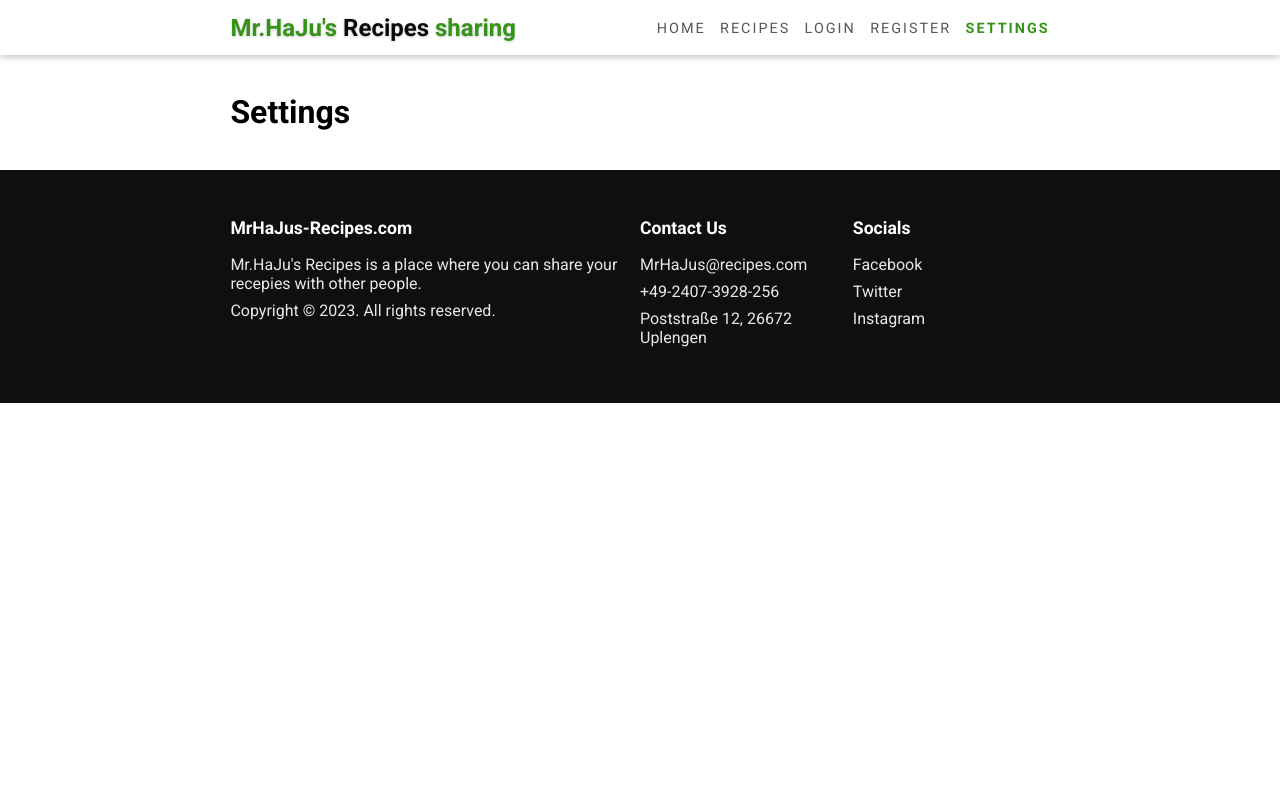
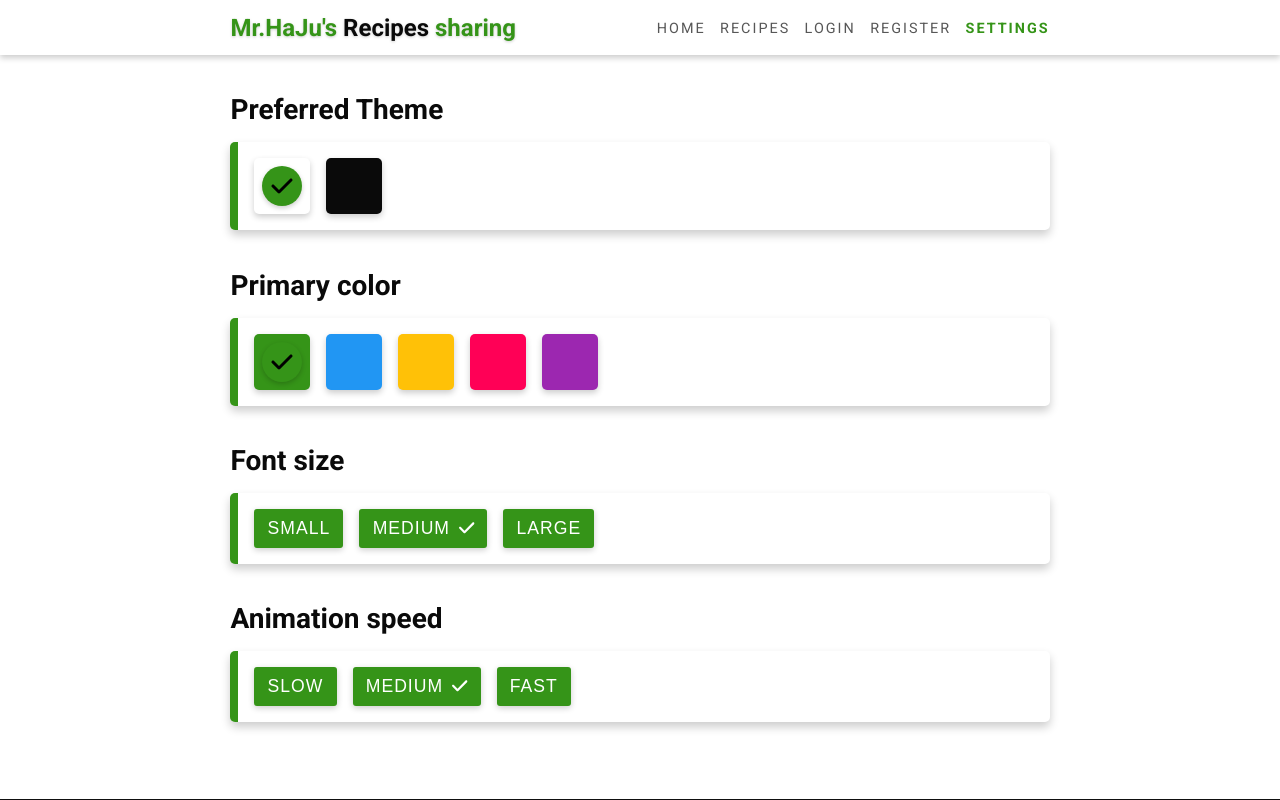
Before and after one commit to MrHaJu/Code-Institute-Projekt-5-React-Django, a React (Create React App) app in the folder food-app/: page /settings in a window 1280 px wide. Shown: the top 800 px of the page. Built offline with nearby package versions, Linux system fonts and the light colour scheme.

Commit message:
create settings for color, light and dark theme aswell as animationspeed and font size

```diff
--- a/food-app/src/pages/Settings.js
+++ b/food-app/src/pages/Settings.js
@@ -1,7 +1,184 @@
+import { FontAwesomeIcon } from "@fortawesome/react-fontawesome";
+import { faCheck } from "@fortawesome/free-solid-svg-icons";
+
+import { useState, useEffect } from "react";
+
 export default function Settings() {
+
+    const initialSettings = {
+        "--background-color": "#fff",
+        "--background-light": "#fff",
+        "--shadow-color": "rgba(0,0,0,0.2)",
+        "--primary-color": "rgb(53, 148, 24)",
+        "--text-color": "#0A0A0A",
+        "--text-light": "#575757",
+        "--text-dark": "#0A0A0A",
+        "--font-size": "16px",
+        "--animation-speed": 1
+    };
+
+    const [settings, setSettings] = useState(initialSettings);
+
+    useEffect(() => {
+        const root = document.documentElement;
+
+        for (let key in settings) {
+            root.style.setProperty(key, settings[key]);
+        }
+    }, [settings]);
+
+    const [theme, setTheme] = useState("light");
+    const themes = [
+        {
+        "--background-color": "#fff",
+        "--background-light": "#fff",
+        "--shadow-color": "rgba(0,0,0,0.2)",
+        "--primary-color": "rgb(53, 148, 24)",
+        "--text-color": "#0A0A0A",
+        "--text-light": "#575757",
+        },
+        {
+            "--background-color": "rgb(29, 29, 29)",
+            "--background-light": "rgb(77, 77, 77)",
+            "--shadow-color": "rgba(0,0,0,0.2)",
+            "--primary-color": "rgb(53, 148, 24)",
+            "--text-color": "#ffffff",
+            "--text-light": "#eceaea",
+            },
+    ]
+    function changeTheme(i) {
+        const _theme = {...themes[i]}
+        setTheme(i === 0 ? "light" : "dark")
+        //update settings
+        let _settings = {...settings}
+        for(let key in _theme){
+            _settings[key] = _theme[key]
+        }
+        setSettings(_settings)
+    }
+
+    function changeColor(i){
+        const _color = primaryColors[i]
+        let _settings = {...settings}
+        _settings["--primary-color"] = _color
+        setPrimaryColor(i)
+        setSettings(_settings)
+    }
+
+    function changeFontSize(i){
+        const _size = fontSizes[i]
+        let _settings = {...settings}
+        _settings["--font-size"] = _size.value
+        setFontSize(i)
+        setSettings(_settings)
+    }
+
+    function changeAnimationSpeed(i){
+        let _speed = animationSpeeds[i]
+        let _settings = {...settings}
+        _settings["--animation-speed"] = _speed.value
+        setAnimationSpeed(i)
+        setSettings(_settings)
+    }
+
+    const primaryColors = [
+        "rgb(53, 148, 24)",
+        "rgb(33, 150, 243)",
+        "rgb(255, 193, 7)",
+        "rgb(255, 0, 86)",
+        "rgb(156, 39, 176)",
+    ]
+    const fontSizes = [
+        {
+            title: "small",
+            value: "12px"
+        },
+        {
+            title: "medium",
+            value: "16px"
+        },
+        {
+            title: "large",
+            value: "20px"
+        },
+    ]
+    const animationSpeeds = [
+        {
+            title: "slow",
+            value: "2"
+        },
+        {
+            title: "medium",
+            value: "1"
+        },
+        {
+            title: "fast",
+            value: ".5"
+        },
+    ]
+    const [primaryColor, setPrimaryColor] = useState(0)
+    const [fontSize, setFontSize] = useState(1)
+    const [animationSpeed, setAnimationSpeed] = useState(1)
+
     return (
-        <div>
-            <h1>Settings</h1>
+    <div>
+        <div className="section d-block">
+            <h2>Preferred Theme</h2>
+            <div className="options-container">
+                <div className="option light" onClick={() => changeTheme(0)}>
+                    {theme === "light" && (
+                        <div className="check">
+                            <FontAwesomeIcon icon={faCheck} />
+                        </div>
+                    )}
+                </div>
+                <div className="option dark" onClick={() => changeTheme(1)}>
+                    {theme === "dark" && (
+                        <div className="check">
+                            <FontAwesomeIcon icon={faCheck} />
+                        </div>
+                    )}
+                </div>
+            </div>
         </div>
-    )
+
+        <div className="section d-block">
+            <h2>Primary color</h2>
+            <div className="options-container">
+                { primaryColors.map((color, index) => (
+                    <div className="option Light" style={{backgroundColor: color}} onClick={() => changeColor(index)}>
+                        {primaryColor === index && (
+                            <div className="check">
+                                <FontAwesomeIcon icon={faCheck} />
+                            </div>
+                        )}
+                    </div>
+                ))}
+            </div>
+        </div>
+        <div className="section d-block">
+            <h2>Font size</h2>
+            <div className="options-container">
+                { fontSizes.map((size, index) => (
+                    <button className="btn" onClick={() => changeFontSize(index)}>
+                        {size.title}
+                        { fontSize === index && <span><FontAwesomeIcon icon={faCheck} /></span> }
+                        </button>
+                ))}
+            </div>
+        </div>
+        <div className="section d-block">
+            <h2>Animation speed</h2>
+            <div className="options-container">
+                { animationSpeeds.map((speed, index) => (
+                    <button className="btn" onClick={() => changeAnimationSpeed(index)}>
+                        {speed.title}
+                        { animationSpeed === index && <span><FontAwesomeIcon icon={faCheck} /></span> }
+                        </button>
+                ))}
+            </div>
+        </div>
+    </div>
+    );
+
 }
--- a/food-app/src/styles/index.scss
+++ b/food-app/src/styles/index.scss
@@ -24,6 +24,7 @@ body {
     font-size: var(--font-size);
     font-family: 'Roboto', sans-serif;
     padding-top: 55px;
+    background-color: var(--background-light);
 }
 
 a {
@@ -47,7 +48,7 @@ img {
     border-radius: 3px;
     box-shadow: 0 2px 6px var(--shadow-color);
     &:hover {
-    text-shadow: 0 0 5px #FFF, 0 0 10px #FFF, 0 0 15px #FFF, 0 0 20px #49ff18, 0 0 30px #49FF18, 0 0 40px #49FF18, 0 0 55px #49FF18, 0 0 75px #49ff18;
+    text-shadow: 0 0 5px #FFF, 0 0 10px #FFF, 0 0 15px #FFF, 0 0 20px var(--primary-color), 0 0 30px var(--primary-color), 0 0 40px var(--primary-color), 0 0 55px var(--primary-color), 0 0 75px var(--primary-color);
     }
 }
 
@@ -71,6 +72,9 @@ img {
     flex-wrap: wrap;
     align-items: center;
     margin-bottom: 3vw;
+    &.d-block {
+        display: block;
+    }
     .title {
         color: var(--text-color);
         font-size: 2.5em;
@@ -96,56 +100,58 @@ img {
 @import "partials/chiefs-section";
 @import "partials/footer";
 @import "partials/previous-searches";
+@import "partials/recipes-section";
 
+.options-container {
+    box-shadow: 0 5px 10px var(--shadow-color);
+    padding: 1em;
+    border-radius: 5px;
+    border-left: .5em solid var(--primary-color);
+    background-color: var(--background-light);
+    margin-top: 1em;
+    display: flex;
+    gap: 1em;
+    .option {
+        height: 3.5em;
+        width: 3.5em;
+        box-shadow: 0 3px 6px var(--shadow-color);
+        border-radius: 5px;
+        display: flex;
+        justify-content: center;
+        align-items: center;
+        &.light {
+            background-color: #FFF;
+        }
+        &.dark {
+            background-color: #0A0A0A;
+        }
+        .check {
+            height: 2.5em;
+            width: 2.5em;
+            background-color:var(--primary-color);
+            border-radius: 50%;
+            display: flex;
+            justify-content: center;
+            align-items: center;
+            box-shadow: 0 2px 5px var(--shadow-color);
 
-.recipes-container {
-    display: grid;
-    grid-template-columns: repeat(auto-fit, minmax(220px, 1fr));
-    grid-gap: 1.5em;
+            svg {
+                height: 1.5em;
+                width: 1.5em;
+            }
+        }
+
+    }
+    .btn span {
+            display: inline-block;
+            margin-left: .5em;
+        }
 }
 
-.recipe-card {
-        border-radius: 10px;
-        overflow: hidden;
-        box-shadow: 0 5px 15px var(--shadow-color);
-        .recipe-card-info {
-            padding: 15px;
-
-        }
-        .custom-image{
-            z-index: -1;
-        }
-        .auther-img {
-            height: 60px;
-            width: 60px;
-            border-radius: 50%;
-            border: 3px solid var(--background-light);
-            box-shadow: 0 1px 3px var(--shadow-color);
-            margin-top: -50px;
-
-            z-index: 2;
-        }
-        .recipe-title {
-            font-size: 1.25em;
-            font-weight: bold;
-            margin-bottom: .5em;
-            color: var(--text-color);
-            margin-top: .25em;
-        }
-        .recipe-desc {
-            color: var(--text-light);
-            font-size: .9em;
-            letter-spacing: 1px;
-        }
-        .view-btn {
-            font-size: 1em;
-            font-weight: bold;
-            color: var(--primary-color);
-            margin-top: .75em;
-            display: inline-block;
-
-        }
-    }
+.d-block h2 {
+    font-size: 1.75em;
+    color: var(--text-color);
+}
 
     .main {
     padding-block: 3vw;
```
